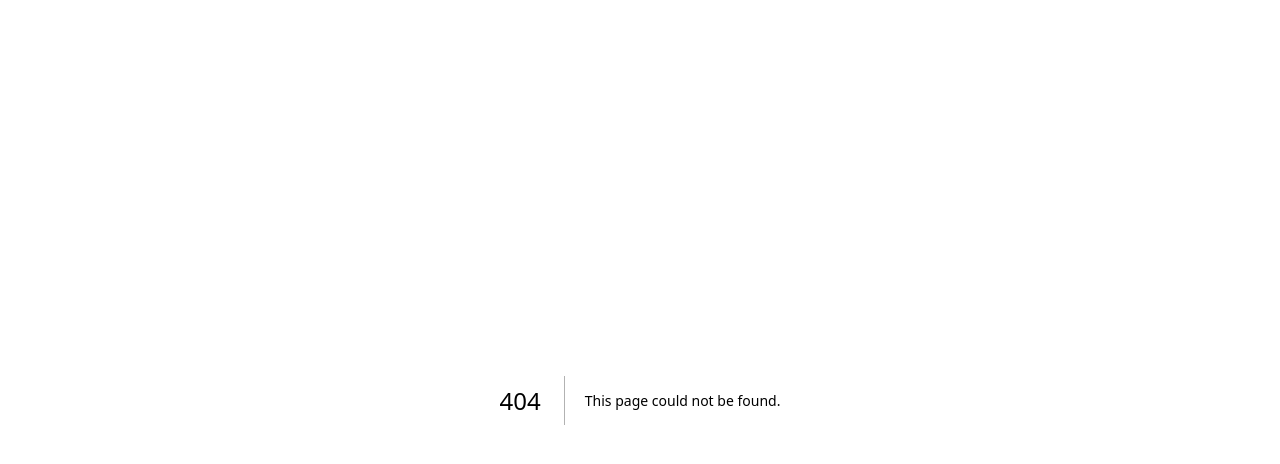
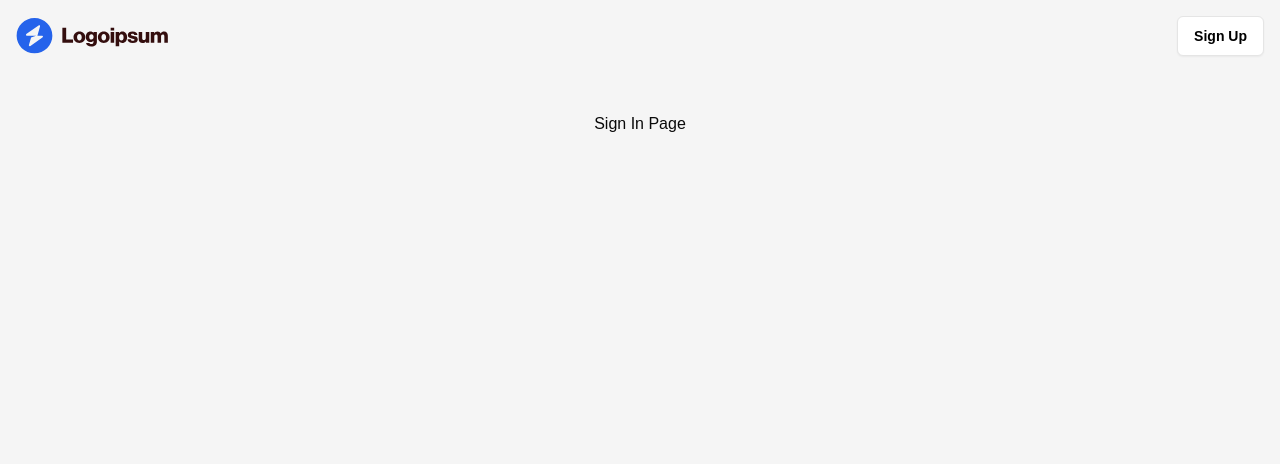
Before and after one commit to Luancss/next14-jira, a Next.js app: page /sign-in in a window 1280 px wide. Before the commit this address had no page. Shown: the top 464 px of the page. Built offline with nearby package versions, Linux system fonts and the light colour scheme.

Commit message:
Add AuthLayout component with SignUp button and initial SignIn/SignUp pages

```diff
--- /dev/null
+++ b/src/app/(auth)/layout.tsx
@@ -0,0 +1,24 @@
+import { Button } from "@/components/ui/button";
+import Image from "next/image";
+
+interface AuthLayoutProps {
+  children: React.ReactNode;
+}
+
+const AuthLayout = ({ children }: AuthLayoutProps) => {
+  return (
+    <main className="bg-neutral-100 min-h-screen">
+      <div className="mx-auto max-w-screen-2xl p-4">
+        <nav className="flex justify-between items-center">
+          <Image src="/logo.svg" width={152} height={56} alt="Logo" />
+          <Button variant="secondary">Sign Up</Button>
+        </nav>
+        <div className="flex flex-col items-center justify-center pt-4 md:pt-14">
+          {children}
+        </div>
+      </div>
+    </main>
+  );
+};
+
+export default AuthLayout;
--- /dev/null
+++ b/src/app/(auth)/sign-in/page.tsx
@@ -0,0 +1,7 @@
+const SignInPage = () => {
+  return (
+    <div>Sign In Page</div>
+  )
+}
+
+export default SignInPage
--- /dev/null
+++ b/src/app/(auth)/sign-up/page.tsx
@@ -0,0 +1,7 @@
+const SignUpPage = () => {
+  return (
+    <div>Sign up Page</div>
+  )
+}
+
+export default SignUpPage
```
Also changed, not shown: public/logo.svg (added).
